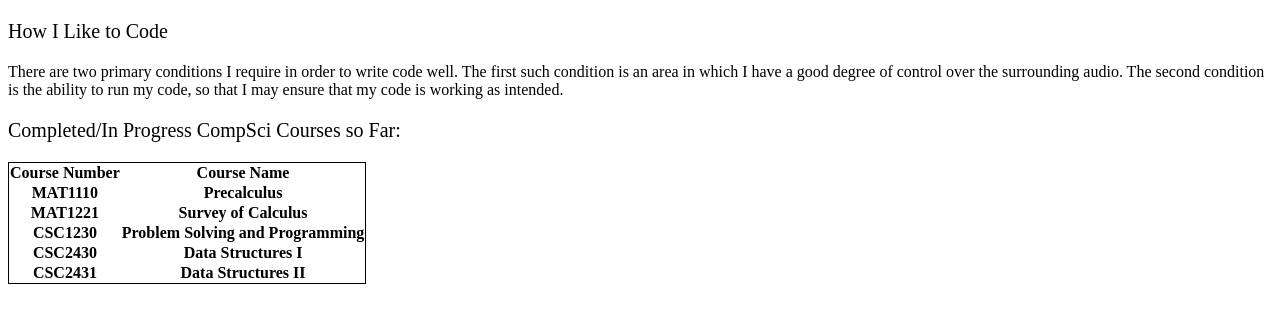
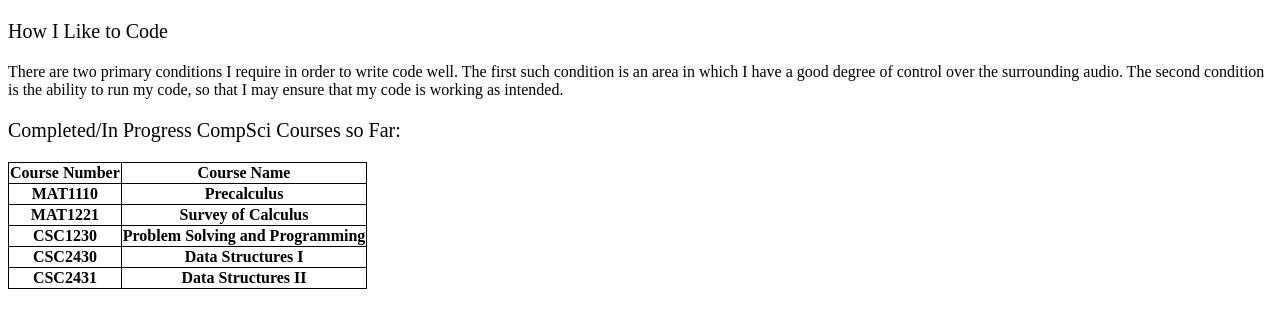
Before and after one commit to TRSPUCLASS/TRSPUCLASS.github.io, a plain HTML site: page index.html in a window 1280 px wide. Drawn offline with Linux system fonts and the light colour scheme.

Commit message:
Update index.html

```diff
--- a/index.html
+++ b/index.html
@@ -10,29 +10,29 @@
     Completed/In Progress CompSci Courses so Far:
   </p>
   <table style="border: 1px solid black; border-collapse: collapse;">
-    <tr>
-      <th>Course Number</th>
-      <th>Course Name</th>
+    <tr style="border: 1px solid black; border-collapse: collapse;">
+      <th style="border: 1px solid black; border-collapse: collapse;">Course Number</th>
+      <th style="border: 1px solid black; border-collapse: collapse;">Course Name</th>
     </tr>
-    <tr>
-      <th>MAT1110</th>
-      <th>Precalculus</th>
+    <tr style="border: 1px solid black; border-collapse: collapse;">
+      <th style="border: 1px solid black; border-collapse: collapse;">MAT1110</th>
+      <th style="border: 1px solid black; border-collapse: collapse;">Precalculus</th>
     </tr>
-    <tr>
-      <th>MAT1221</th>
-      <th>Survey of Calculus</th>
+    <tr style="border: 1px solid black; border-collapse: collapse;">
+      <th style="border: 1px solid black; border-collapse: collapse;">MAT1221</th>
+      <th style="border: 1px solid black; border-collapse: collapse;">Survey of Calculus</th>
     </tr>
-    <tr>
-      <th>CSC1230</th>
-      <th>Problem Solving and Programming</th>
+    <tr style="border: 1px solid black; border-collapse: collapse;">
+      <th style="border: 1px solid black; border-collapse: collapse;">CSC1230</th>
+      <th style="border: 1px solid black; border-collapse: collapse;">Problem Solving and Programming</th>
     </tr>
-    <tr>
-      <th>CSC2430</th>
-      <th>Data Structures I</th>
+    <tr style="border: 1px solid black; border-collapse: collapse;">
+      <th style="border: 1px solid black; border-collapse: collapse;">CSC2430</th>
+      <th style="border: 1px solid black; border-collapse: collapse;">Data Structures I</th>
     </tr>
-    <tr>
-      <th>CSC2431</th>
-      <th>Data Structures II</th>
+    <tr style="border: 1px solid black; border-collapse: collapse;">
+      <th style="border: 1px solid black; border-collapse: collapse;">CSC2431</th>
+      <th style="border: 1px solid black; border-collapse: collapse;">Data Structures II</th>
     </tr>
   </table>
 </html>
```
